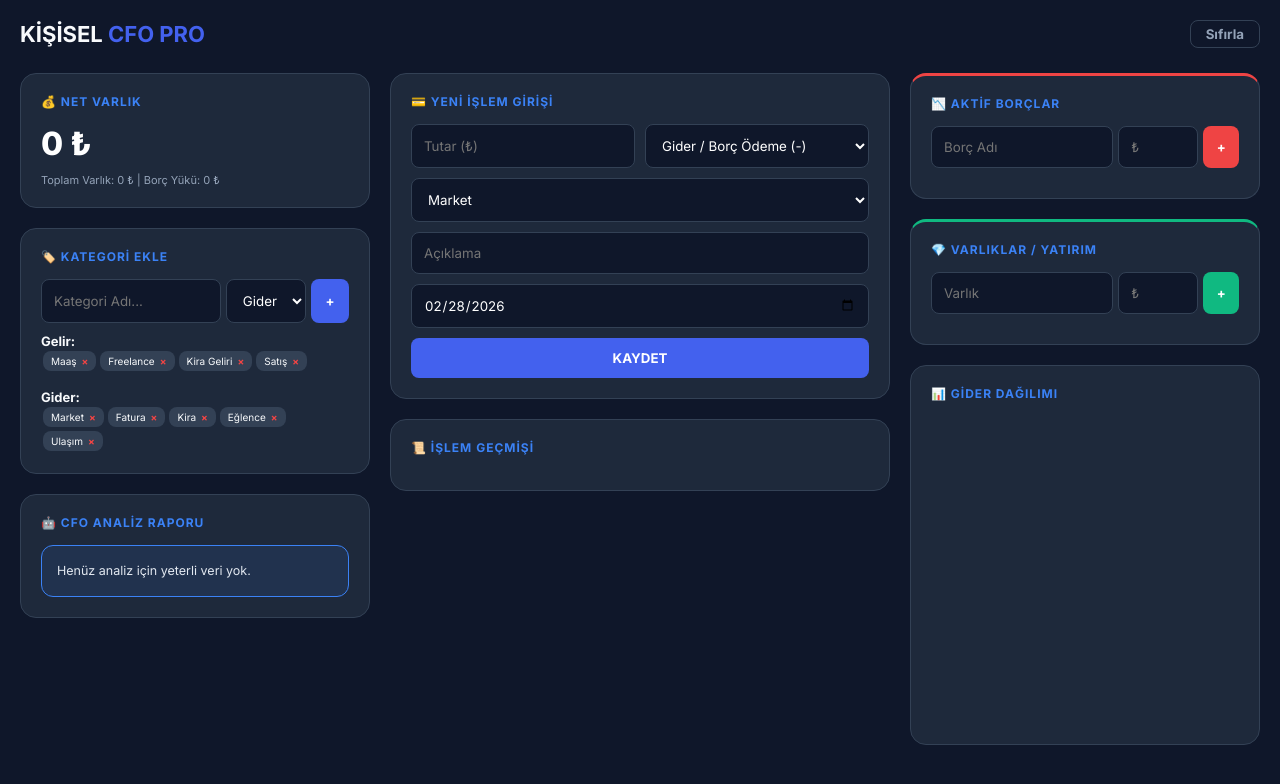
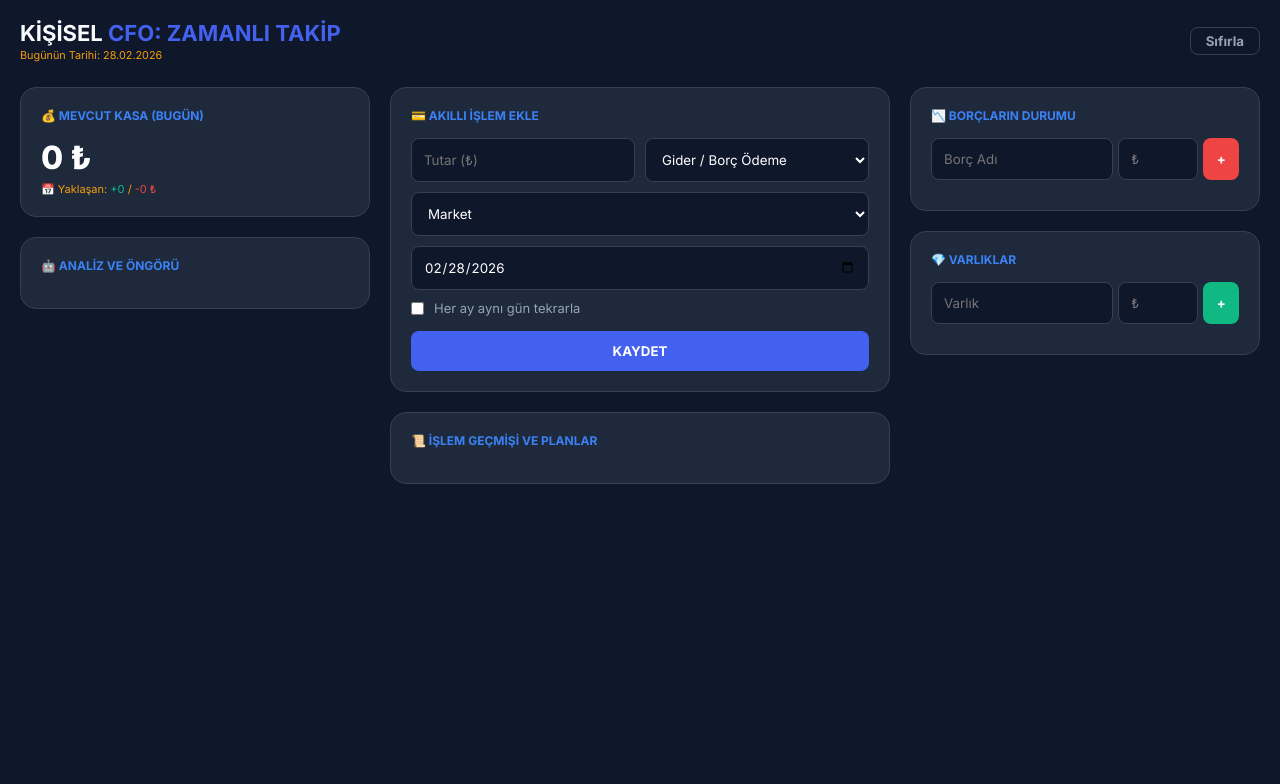
Before and after one commit to fahricaneker/ev-butce, a plain HTML site: page index.html in a window 1280 px wide. Both pictures are taken after a click on the button "KAYDET". Drawn offline with nearby package versions, Linux system fonts and the light colour scheme.

Commit message:
Update title and improve UI elements in index.html

```diff
--- a/index.html
+++ b/index.html
@@ -3,7 +3,7 @@
 <head>
     <meta charset="UTF-8">
     <meta name="viewport" content="width=device-width, initial-scale=1.0">
-    <title>Kişisel CFO PRO - Final</title>
+    <title>Fahrican EKER</title>
     <script src="https://cdn.jsdelivr.net/npm/chart.js"></script>
     <link href="https://fonts.googleapis.com/css2?family=Inter:wght@300;400;500;600;700;800&display=swap" rel="stylesheet">
     <style>
@@ -17,19 +17,17 @@
         .container { max-width: 1400px; margin: 0 auto; }
         .grid { display: grid; grid-template-columns: 350px 1fr 350px; gap: 20px; }
         .card { background: var(--card); border-radius: 16px; border: 1px solid var(--border); padding: 20px; margin-bottom: 20px; }
-        .card h3 { margin: 0 0 15px 0; font-size: 12px; font-weight: 700; text-transform: uppercase; color: var(--info); letter-spacing: 1px; }
-        .net-worth { font-size: 32px; font-weight: 800; color: #fff; margin-bottom: 10px; }
-
-        .ai-box { background: rgba(59, 130, 246, 0.1); border: 1px solid var(--info); border-radius: 12px; padding: 15px; }
-        .ai-msg { line-height: 1.6; color: #e2e8f0; font-size: 12.5px; }
+        .card h3 { margin: 0 0 15px 0; font-size: 12px; font-weight: 700; text-transform: uppercase; color: var(--info); }
+        .net-worth { font-size: 32px; font-weight: 800; color: #fff; margin-bottom: 5px; }
 
         input, select { width: 100%; padding: 12px; background: #0f172a; border: 1px solid var(--border); border-radius: 8px; color: #fff; margin-bottom: 10px; }
         button { width: 100%; padding: 12px; border-radius: 8px; border: none; font-weight: 700; cursor: pointer; background: var(--primary); color: white; transition: 0.2s; }
         .list-item { display: flex; justify-content: space-between; align-items: center; padding: 10px 0; border-bottom: 1px dashed var(--border); }
         .val-inc { color: var(--success); } .val-exp { color: var(--danger); }
+        .val-wait { color: var(--warning); opacity: 0.7; } /* Gelecek tarihli işlemler */
 
-        .cat-badge { background: var(--border); padding: 4px 8px; border-radius: 8px; font-size: 10px; display: inline-flex; align-items: center; gap: 5px; margin: 2px; }
-        .cat-del { cursor: pointer; color: var(--danger); font-weight: bold; }
+        .check-group { display: flex; align-items: center; gap: 10px; margin-bottom: 15px; color: var(--text-dim); }
+        .check-group input { width: auto; margin: 0; }
 
         @media (max-width: 1100px) { .grid { grid-template-columns: 1fr; } }
     </style>
@@ -38,65 +36,57 @@
 
 <div class="container">
     <header style="display: flex; justify-content: space-between; align-items: center; margin-bottom: 25px;">
-        <h1 style="margin:0; font-size: 22px;">KİŞİSEL <span style="color:var(--primary)">CFO PRO</span></h1>
+        <div>
+            <h1 style="margin:0; font-size: 22px;">KİŞİSEL <span style="color:var(--primary)">CFO: ZAMANLI TAKİP</span></h1>
+            <small id="todayStr" style="color:var(--warning)"></small>
+        </div>
         <button onclick="clearAll()" style="width:auto; background:none; color:var(--text-dim); border:1px solid var(--border); padding: 5px 15px;">Sıfırla</button>
     </header>
 
     <div class="grid">
         <div class="col">
             <div class="card">
-                <h3>💰 NET VARLIK</h3>
+                <h3>💰 MEVCUT KASA (BUGÜN)</h3>
                 <div class="net-worth" id="netWorthDisplay">0 ₺</div>
-                <div id="assetLiabInfo" style="font-size: 11px; color: var(--text-dim);"></div>
+                <div id="pendingInfo" style="font-size: 11px; color: var(--warning);"></div>
             </div>
 
             <div class="card">
-                <h3>🏷️ KATEGORİ EKLE</h3>
-                <div style="display: flex; gap: 5px; margin-bottom: 10px;">
-                    <input type="text" id="newCatName" placeholder="Kategori Adı..." style="margin:0">
-                    <select id="newCatType" style="margin:0; width: 80px;">
-                        <option value="expense">Gider</option>
-                        <option value="income">Gelir</option>
-                    </select>
-                    <button onclick="addCustomCategory()" style="width: 50px;">+</button>
-                </div>
-                <div id="catListDisplay"></div>
-            </div>
-
-            <div class="card">
-                <h3>🤖 CFO ANALİZ RAPORU</h3>
-                <div class="ai-box">
-                    <div id="aiReport" class="ai-msg">Veri girişi bekleniyor...</div>
-                </div>
+                <h3>🤖 ANALİZ VE ÖNGÖRÜ</h3>
+                <div id="aiReport" style="line-height: 1.5; color: #e2e8f0;">Veri bekleniyor...</div>
             </div>
         </div>
 
         <div class="col">
             <div class="card">
-                <h3>💳 YENİ İŞLEM GİRİŞİ</h3>
+                <h3>💳 AKILLI İŞLEM EKLE</h3>
                 <div style="display: grid; grid-template-columns: 1fr 1fr; gap: 10px;">
                     <input type="number" id="amount" placeholder="Tutar (₺)">
                     <select id="transType" onchange="updateCategoryDropdown()">
-                        <option value="expense">Gider / Borç Ödeme (-)</option>
-                        <option value="income">Gelir (+)</option>
+                        <option value="expense">Gider / Borç Ödeme</option>
+                        <option value="income">Gelir</option>
                     </select>
                 </div>
-                <select id="categorySelect">
-                    </select>
-                <input type="text" id="note" placeholder="Açıklama">
+                <select id="categorySelect"></select>
                 <input type="date" id="date">
+
+                <div class="check-group">
+                    <input type="checkbox" id="isRecurring">
+                    <label for="isRecurring">Her ay aynı gün tekrarla</label>
+                </div>
+
                 <button onclick="addTransaction()">KAYDET</button>
             </div>
 
             <div class="card">
-                <h3>📜 İŞLEM GEÇMİŞİ</h3>
-                <div id="historyList" style="max-height: 400px; overflow-y: auto;"></div>
+                <h3>📜 İŞLEM GEÇMİŞİ VE PLANLAR</h3>
+                <div id="historyList" style="max-height: 500px; overflow-y: auto;"></div>
             </div>
         </div>
 
         <div class="col">
-            <div class="card" style="border-top: 3px solid var(--danger);">
-                <h3>📉 AKTİF BORÇLAR</h3>
+            <div class="card">
+                <h3>📉 BORÇLARIN DURUMU</h3>
                 <div style="display: flex; gap: 5px; margin-bottom:10px;">
                     <input type="text" id="debtName" placeholder="Borç Adı" style="margin:0">
                     <input type="number" id="debtAmt" placeholder="₺" style="margin:0; width: 80px;">
@@ -105,8 +95,8 @@
                 <div id="debtList"></div>
             </div>
 
-            <div class="card" style="border-top: 3px solid var(--success);">
-                <h3>💎 VARLIKLAR / YATIRIM</h3>
+            <div class="card">
+                <h3>💎 VARLIKLAR</h3>
                 <div style="display: flex; gap: 5px; margin-bottom:10px;">
                     <input type="text" id="invName" placeholder="Varlık" style="margin:0">
                     <input type="number" id="invVal" placeholder="₺" style="margin:0; width: 80px;">
@@ -114,52 +104,29 @@
                 </div>
                 <div id="investmentList"></div>
             </div>
-
-            <div class="card">
-                <h3>📊 GİDER DAĞILIMI</h3>
-                <canvas id="mainChart"></canvas>
-            </div>
         </div>
     </div>
 </div>
 
 <script>
-    let db = JSON.parse(localStorage.getItem("cfo_final_pro")) || {
+    let db = JSON.parse(localStorage.getItem("cfo_time_pro")) || {
         transactions: [],
         categories: {
-            income: ["Maaş", "Freelance", "Kira Geliri", "Satış"],
-            expense: ["Market", "Fatura", "Kira", "Eğlence", "Ulaşım"]
+            income: ["Maaş", "Freelance", "Kira Geliri"],
+            expense: ["Market", "Fatura", "Kira", "Eğlence"]
         },
         investments: [],
         debts: []
     };
 
-    let chart;
-    function save() { localStorage.setItem("cfo_final_pro", JSON.stringify(db)); }
-
-    function addCustomCategory() {
-        const name = document.getElementById('newCatName').value.trim();
-        const type = document.getElementById('newCatType').value;
-        if(name && !db.categories[type].includes(name)) {
-            db.categories[type].push(name);
-            document.getElementById('newCatName').value = "";
-            save(); render();
-        }
-    }
-
-    function removeCategory(type, name) {
-        db.categories[type] = db.categories[type].filter(c => c !== name);
-        save(); render();
-    }
+    function save() { localStorage.setItem("cfo_time_pro", JSON.stringify(db)); }
 
     function updateCategoryDropdown() {
         const type = document.getElementById('transType').value;
         const select = document.getElementById('categorySelect');
         let html = db.categories[type].map(c => `<option value="${c}">${c}</option>`).join('');
-
         if(type === 'expense') {
-            let debtOptions = db.debts.map(d => `<option value="BORÇ: ${d.name}">ÖDEME: ${d.name}</option>`).join('');
-            html += `<optgroup label="Borçlar">${debtOptions}</optgroup>`;
+            html += `<optgroup label="Borçlar">` + db.debts.map(d => `<option value="BORÇ: ${d.name}">Borç Ödeme: ${d.name}</option>`).join('') + `</optgroup>`;
         }
         select.innerHTML = html;
     }
@@ -177,11 +144,7 @@
     function addInvestment() {
         const name = document.getElementById('invName').value.trim();
         const val = Number(document.getElementById('invVal').value);
-        if(name && val) {
-            db.investments.push({ id: Date.now(), name, val });
-            save(); render();
-            document.getElementById('invName').value = ""; document.getElementById('invVal').value = "";
-        }
+        if(name && val) { db.investments.push({ id: Date.now(), name, val }); save(); render(); }
     }
 
     function addTransaction() {
@@ -189,91 +152,112 @@
         const type = document.getElementById('transType').value;
         const cat = document.getElementById('categorySelect').value;
         const date = document.getElementById('date').value;
-        const note = document.getElementById('note').value;
+        const isRec = document.getElementById('isRecurring').checked;
 
-        if(!amt || !date) return alert("Hata: Tutar ve tarih girilmelidir.");
+        if(!amt || !date) return alert("Hata!");
 
-        if(type === 'expense' && cat.startsWith("BORÇ: ")) {
-            const dName = cat.replace("BORÇ: ", "");
-            const idx = db.debts.findIndex(d => d.name === dName);
-            if(idx !== -1) db.debts[idx].remaining -= amt;
-        }
+        db.transactions.unshift({
+            id: Date.now(),
+            amt, type, cat, date,
+            recurring: isRec,
+            status: "pending"
+        });
 
-        db.transactions.unshift({ id: Date.now(), amt, type, cat, date, note });
         save(); render();
         document.getElementById('amount').value = "";
+        document.getElementById('isRecurring').checked = false;
     }
 
     function render() {
+        const today = new Date();
+        today.setHours(0,0,0,0);
+        document.getElementById('todayStr').textContent = "Bugünün Tarihi: " + today.toLocaleDateString('tr-TR');
         updateCategoryDropdown();
 
-        // Kategori Listesini Görüntüle
-        let catHTML = "<b>Gelir:</b><br>";
-        db.categories.income.forEach(c => catHTML += `<span class="cat-badge">${c} <span class="cat-del" onclick="removeCategory('income','${c}')">×</span></span>`);
-        catHTML += "<br><br><b>Gider:</b><br>";
-        db.categories.expense.forEach(c => catHTML += `<span class="cat-badge">${c} <span class="cat-del" onclick="removeCategory('expense','${c}')">×</span></span>`);
-        document.getElementById('catListDisplay').innerHTML = catHTML;
+        let currentCash = 0;
+        let pendingInc = 0;
+        let pendingExp = 0;
+        let totalDebt = 0;
+        let totalInv = 0;
 
-        let incTotal = 0, expTotal = 0, debtRem = 0, invTotal = 0, dPay = 0;
-        let catStats = {};
-
-        // Borçlar
+        // Varlıklar ve Borçları Hesapla (Statik)
+        db.investments.forEach(i => totalInv += i.val);
         const dList = document.getElementById('debtList'); dList.innerHTML = "";
         db.debts.forEach(d => {
-            debtRem += d.remaining;
+            totalDebt += d.remaining;
             dList.innerHTML += `<div class="list-item"><span>${d.name}</span><span class="val-exp">${d.remaining.toLocaleString()} ₺</span></div>`;
         });
 
-        // İşlemler
         const hList = document.getElementById('historyList'); hList.innerHTML = "";
-        db.transactions.forEach(t => {
-            if(t.type === 'income') incTotal += t.amt;
-            else {
-                expTotal += t.amt;
-                catStats[t.cat] = (catStats[t.cat] || 0) + t.amt;
-                if(t.cat.startsWith("BORÇ: ")) dPay += t.amt;
+
+        // İŞLEMLERİ ANALİZ ET
+        db.transactions.sort((a,b) => new Date(b.date) - new Date(a.date)).forEach(t => {
+            const tDate = new Date(t.date);
+            tDate.setHours(0,0,0,0);
+
+            const isFuture = tDate > today;
+            let displayClass = "";
+
+            if (!isFuture) {
+                // BUGÜN VEYA GEÇMİŞ: Kasaya etkile
+                if (t.type === 'income') currentCash += t.amt;
+                else {
+                    currentCash -= t.amt;
+                    // Eğer borç ödemesiyse ve daha önce borçtan düşülmediyse (basit mantık için her render'da hesaplıyoruz)
+                    if(t.cat.startsWith("BORÇ: ")) {
+                        // Borç düşme mantığı burada her renderda sıfırdan hesaplanmalı
+                        // ya da işlem eklendiği an borç objesi güncellenmeli.
+                        // Senin senaryonda "zamanı gelince borçtan düşsün" dediğin için:
+                        const dName = t.cat.replace("BORÇ: ", "");
+                        const debtObj = db.debts.find(d => d.name === dName);
+                        // Not: Bu basit örnekte borç düşmeyi karmaşıklaştırmamak için
+                        // borç objesini işlem eklendiğinde güncellemek en sağlıklısıdır.
+                    }
+                }
+                displayClass = t.type === 'income' ? 'val-inc' : 'val-exp';
+            } else {
+                // GELECEK: Bekleyenlere ekle
+                if (t.type === 'income') pendingInc += t.amt;
+                else pendingExp += t.amt;
+                displayClass = 'val-wait';
             }
-            hList.innerHTML += `<div class="list-item"><div><b>${t.cat}</b><br><small>${t.date}</small></div><span class="val-${t.type==='income'?'inc':'exp'}">${t.amt.toLocaleString()} ₺</span></div>`;
+
+            hList.innerHTML += `
+                <div class="list-item" style="${isFuture ? 'border-left: 3px solid var(--warning); padding-left:10px;' : ''}">
+                    <div>
+                        <b>${t.cat}</b> ${t.recurring ? '🔄' : ''}<br>
+                        <small>${t.date} ${isFuture ? '(BEKLEYEN)' : ''}</small>
+                    </div>
+                    <span class="${displayClass}">${t.type === 'income' ? '+' : '-'}${t.amt.toLocaleString()} ₺</span>
+                </div>`;
         });
 
-        // Varlıklar
+        // Dashboard Güncelle
+        document.getElementById('netWorthDisplay').textContent = (currentCash + totalInv).toLocaleString() + " ₺";
+        document.getElementById('pendingInfo').innerHTML =
+            `📅 Yaklaşan: <span class="val-inc">+${pendingInc.toLocaleString()}</span> / <span class="val-exp">-${pendingExp.toLocaleString()} ₺</span>`;
+
+        // AI Analizi
+        let aiMsg = "";
+        if (pendingExp > (currentCash + pendingInc)) {
+            aiMsg = "⚠️ <b>DİKKAT:</b> Gelecek ayki ödemelerin mevcut kasanı ve beklenen maaşını aşıyor! Borçlanma riski var.";
+        } else if (pendingExp > 0) {
+            aiMsg = `✅ Mart ayı için <b>${pendingExp.toLocaleString()} ₺</b> ödemen planlanmış. Maaşın yattığında kasan güvende kalacak.`;
+        }
+        document.getElementById('aiReport').innerHTML = aiMsg;
+
         const iList = document.getElementById('investmentList'); iList.innerHTML = "";
         db.investments.forEach(i => {
-            invTotal += i.val;
             iList.innerHTML += `<div class="list-item"><span>${i.name}</span><span class="val-inc">${i.val.toLocaleString()} ₺</span></div>`;
         });
-
-        const net = (incTotal + invTotal) - (expTotal + debtRem);
-        document.getElementById('netWorthDisplay').textContent = net.toLocaleString() + " ₺";
-        document.getElementById('assetLiabInfo').innerHTML = `Toplam Varlık: ${(incTotal+invTotal).toLocaleString()} ₺ | Borç Yükü: ${debtRem.toLocaleString()} ₺`;
-
-        updateChart(catStats);
-        runAI(incTotal, expTotal, debtRem, dPay);
     }
 
-    function runAI(inc, exp, dRem, dPay) {
-        let msg = "";
-        if(inc > 0) {
-            let saveRate = ((inc - exp) / inc) * 100;
-            msg += `💰 Gelirinizin <b>%${saveRate.toFixed(1)}</b> kadarını biriktiriyorsunuz. `;
-            if(saveRate < 10) msg += "Tasarruf oranınız düşük, harcamaları gözden geçirin. ";
-        }
-        if(dRem > 0 && dPay > 0) {
-            let months = Math.ceil(dRem / dPay);
-            msg += `<br><br>📉 Mevcut ödeme hızıyla borçlarınız <b>${months} ay</b> sonra bitecek. `;
-        }
-        document.getElementById('aiReport').innerHTML = msg || "Henüz analiz için yeterli veri yok.";
-    }
-
-    function updateChart(data) {
-        const ctx = document.getElementById('mainChart').getContext('2d');
-        if(chart) chart.destroy();
-        chart = new Chart(ctx, { type: 'pie', data: { labels: Object.keys(data), datasets: [{ data: Object.values(data), backgroundColor: ['#4361ee', '#10b981', '#ef4444', '#f59e0b', '#3b82f6'], borderWidth: 0 }] }, options: { plugins: { legend: { display: false } } } });
-    }
-
-    function clearAll() { if(confirm("Sıfırlansın mı?")) { localStorage.clear(); location.reload(); } }
+    function clearAll() { if(confirm("Tüm veriler silinsin mi?")) { localStorage.clear(); location.reload(); } }
     document.getElementById('date').valueAsDate = new Date();
     render();
+
+    // Her gün değiştiğinde kontrol etmesi için basit bir interval (opsiyonel)
+    setInterval(render, 3600000);
 </script>
 </body>
 </html>
```
